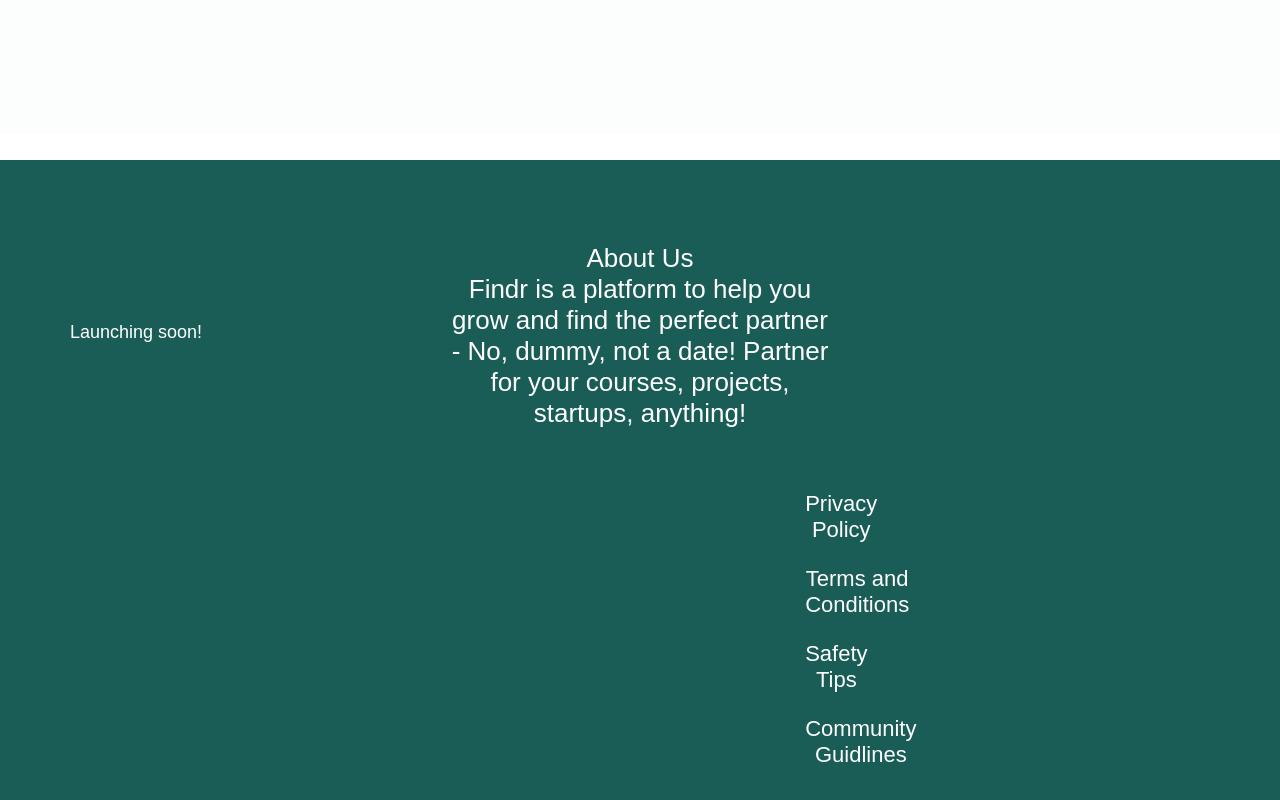
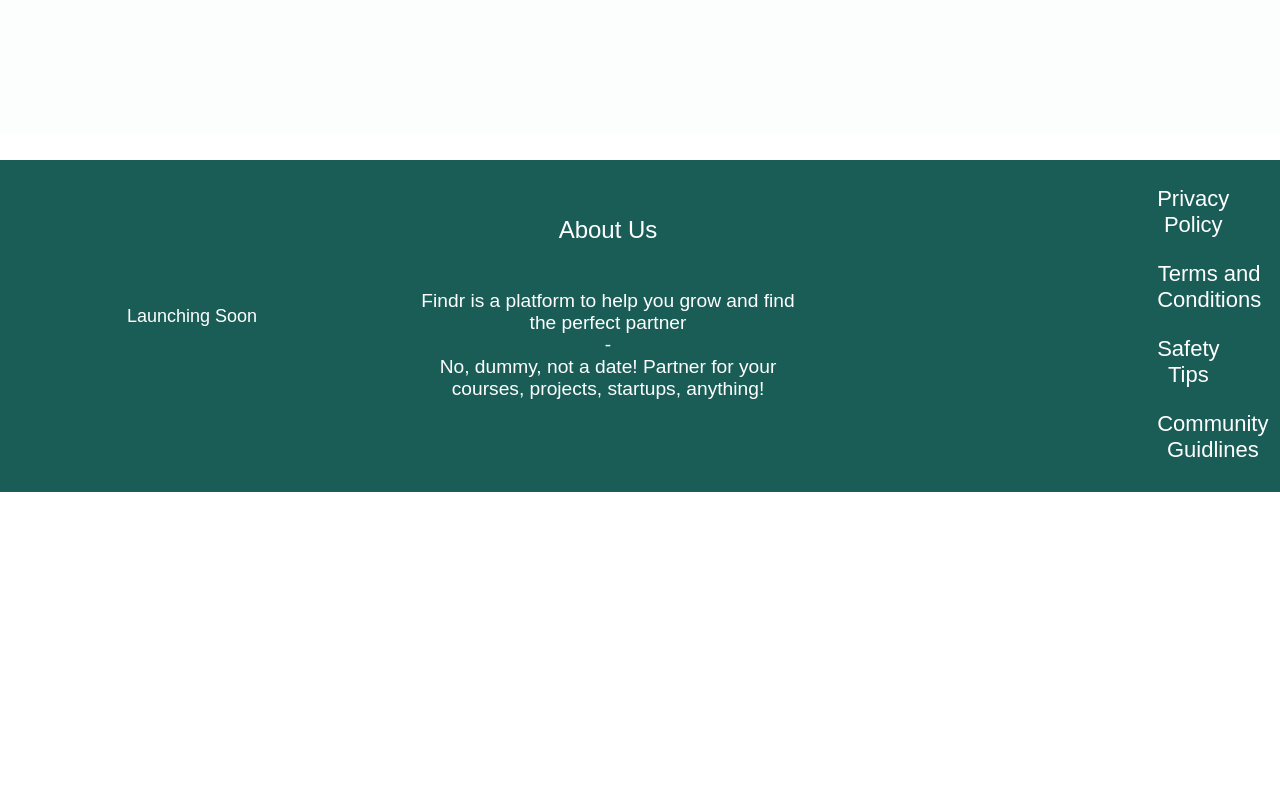
Before and after one commit to IbrahimFazili/findr-website, a React (Create React App) app: page /AboutUs in a window 1280 px wide. Shown: the part 3264-4064 px from the top of the page. After the commit the page ends 3756 px from the top, so only its background shows below. Built offline with nearby package versions, Linux system fonts and the light colour scheme; a web font is replaced by a local one.

Commit message:
Set Up About Us bar

```diff
--- a/src/App.css
+++ b/src/App.css
@@ -528,21 +528,18 @@ input:focus {
 
 .bottom-header {
   background-color: #1a5d57;
-  min-height: 12.4em;
-  font-size: calc(10px + 2vmin);
+  position: relative;
+  /* min-height: 29em; */
+  /* font-size: calc(10px + 2vmin); */
   color: white;
-  width: 100%;
-}
-
-.AboutUs {
-  width: 80%;
 }
 
 .launch {
   font-size: large;
-  position: relative;
+  color: white;
+  /* position: relative;
   top: 8em;
-  right: 28em;
+  right: 28em; */
 }
 
 .aboot-us-title {
--- a/src/Components/About.js
+++ b/src/Components/About.js
@@ -5,24 +5,45 @@ import { Link } from "react-router-dom";
 function About() {
   return (
     <div className="bottom-header">
-      <div style={{ display: "inline-block", width: "30% " }}>
-        <p className="launch">Launching soon!</p>
+      <div
+        style={{
+          display: "inline-block",
+          width: "30%",
+          float: "left",
+          verticalAlign: "top",
+          marginTop: "10%",
+        }}
+      >
+        <p className="launch">Launching Soon</p>
       </div>
-      <div>
-        <p
-          className="AboutUs"
-          style={{ display: "inline-block", width: "30%" }}
+
+      <div
+        style={{
+          display: "inline-block",
+          width: "30%",
+          verticalAlign: "top",
+          marginTop: "2.5%",
+        }}
       >
-          About Us
+        <p style={{ fontSize: "larger" }}>
+          <p style={{ fontSize: "x-large" }}>About Us</p>
           <br></br>
-          Findr is a platform to help you grow and find the perfect partner -
+          Findr is a platform to help you grow and find the perfect partner
+          <br></br>-<br></br>
           No, dummy, not a date! Partner for your courses, projects, startups,
           anything!
         </p>
       </div>
-      <div className="links" style={{ display: "inline-block", width: "30%" }}>
+      <div
+        className="links"
+        style={{
+          display: "inline-block",
+          width: "30%",
+          verticalAlign: "top",
+          marginRight: "5%",
+        }}
+      >
         <ul>
-          <div style={{ width: "80%" }}>
           <li class="nav-link">
             <Link to="/Privacy">Privacy Policy</Link>
             <div class="underline"></div>
@@ -31,15 +52,14 @@ function About() {
             <Link to="/TermsAndConditions">Terms and Conditions</Link>
             <div class="underline"></div>
           </li>
-            <li class="nav-link" style={{ marginRight: "2%" }}>
+          <li class="nav-link">
             <Link to="/Safety">Safety Tips</Link>
             <div class="underline"></div>
           </li>
-            <li class="nav-link" style={{ marginRight: "2%" }}>
+          <li class="nav-link">
             <Link to="/Guidelines">Community Guidlines</Link>
             <div class="underline"></div>
           </li>
-          </div>
         </ul>
       </div>
     </div>
```
Lines whose indentation alone changed are shown as unchanged.
